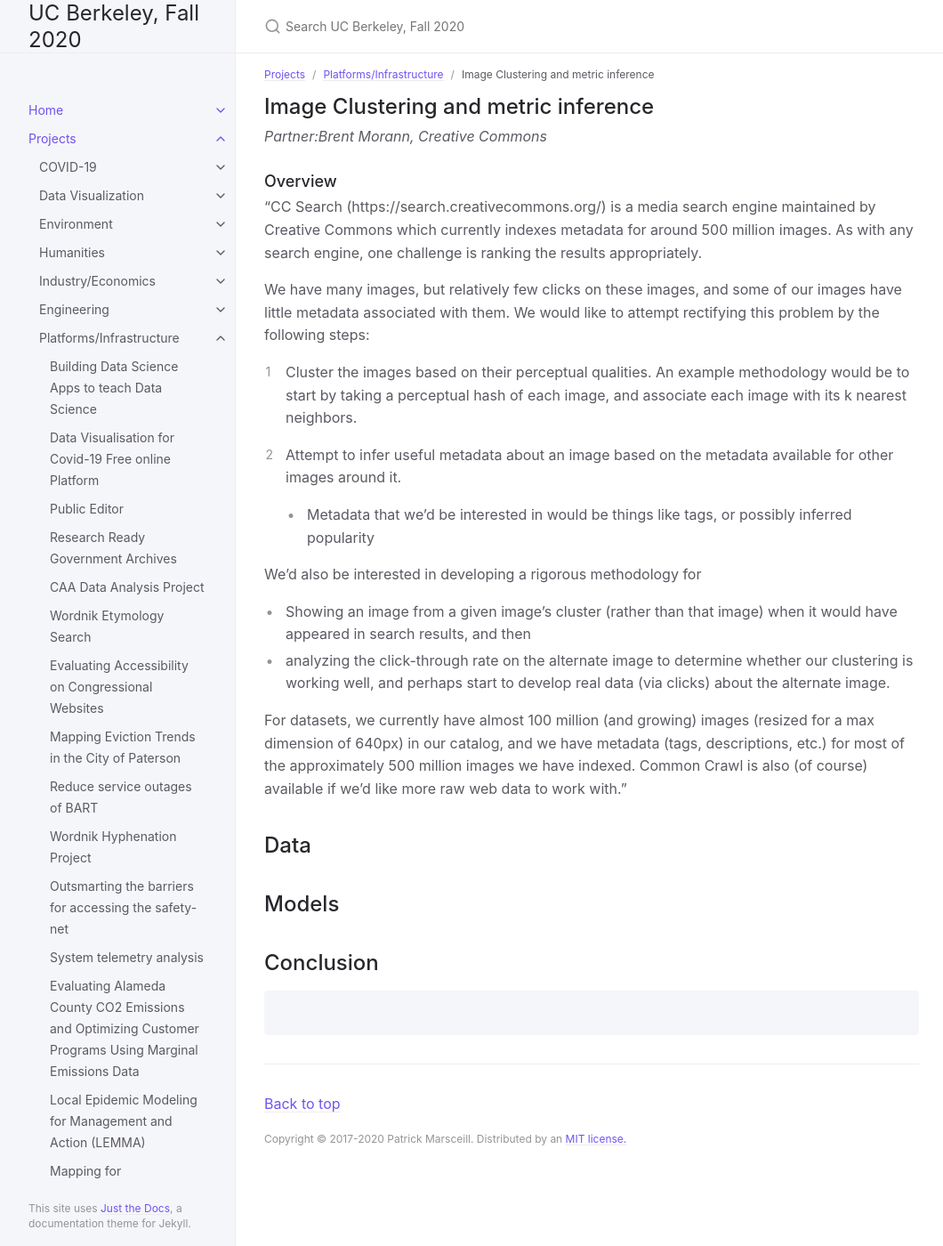
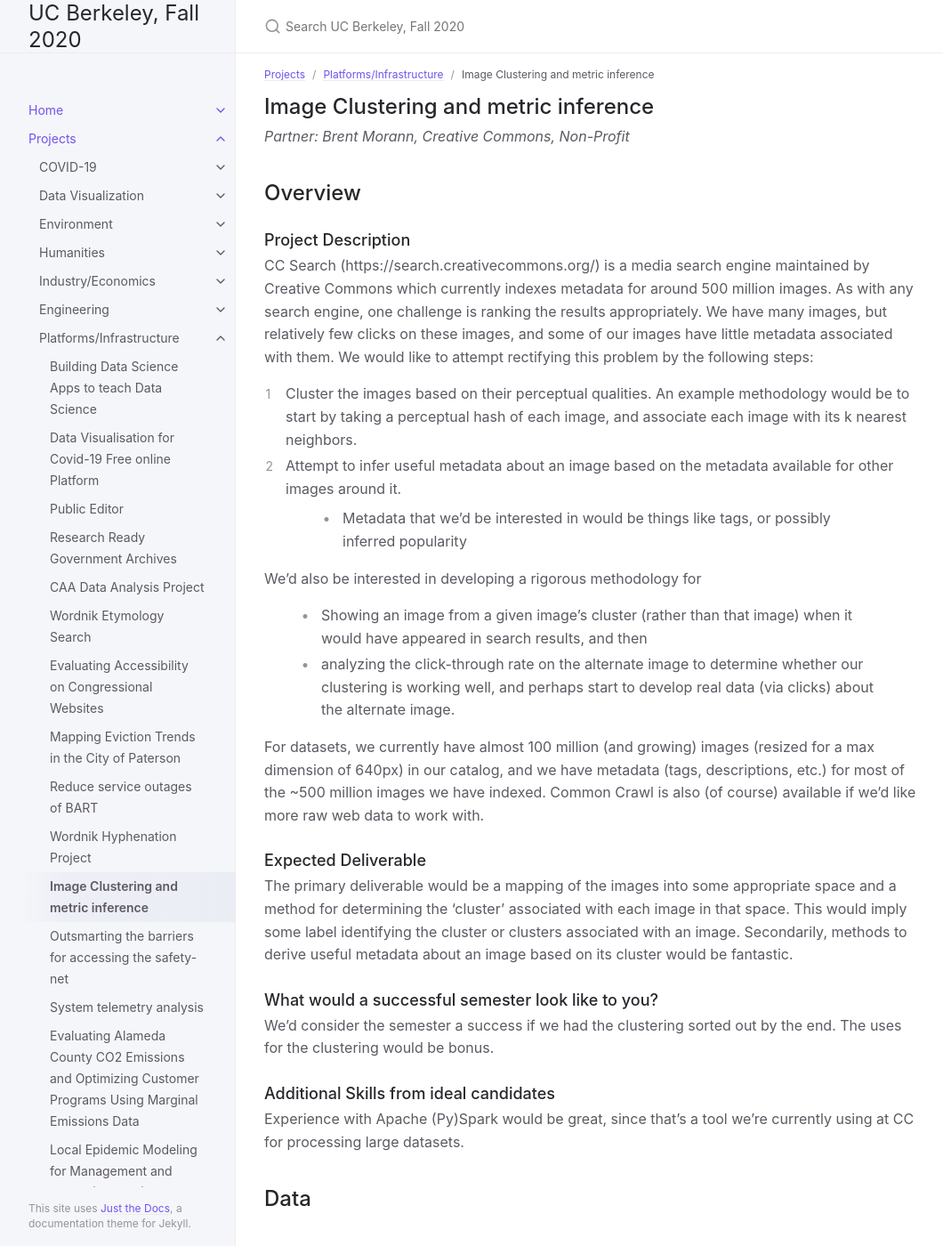
Before and after one commit to DS-Discovery/ds-discovery.github.io, a Jekyll site: the page built from Projects/Platforms:Infrastructure/Image Clustering and metric inference.md, in a window 1280 px wide and 1400 px high. Shown: the whole window at 89% size, without its empty margins (107-1167 px from the left). Built offline with Jekyll 4.4.1, drawn with Linux system fonts in a browser that asks for light colours.

Commit message:
Update Image Clustering and metric inference.md

```diff
--- a/Projects/Platforms:Infrastructure/Image Clustering and metric inference.md
+++ b/Projects/Platforms:Infrastructure/Image Clustering and metric inference.md
@@ -3,29 +3,32 @@ layout: page
 title: Image Clustering and metric inference
 parent: Platforms/Infrastructure
 grand_parent: Projects
-nav_order: 7
+nav_order: 3
 ---
 
 
 ## Image Clustering and metric inference
-*Partner:Brent Morann, Creative Commons*
+*Partner: Brent Morann, Creative Commons, Non-Profit*
 
-### Overview
-
-"CC Search (https://search.creativecommons.org/) is a media search engine maintained by Creative Commons which currently indexes metadata for around 500 million images.  As with any search engine, one challenge is ranking the results appropriately.
-
-We have many images, but relatively few clicks on these images, and some of our images have little metadata associated with them.  We would like to attempt rectifying this problem by the following steps:
-
+## Overview
+### Project Description
+CC Search (https://search.creativecommons.org/) is a media search engine maintained by Creative Commons which currently indexes metadata for around 500 million images.  As with any search engine, one challenge is ranking the results appropriately. We have many images, but relatively few clicks on these images, and some of our images have little metadata associated with them.  We would like to attempt rectifying this problem by the following steps:
 1. Cluster the images based on their perceptual qualities.  An example methodology would be to start by taking a perceptual hash of each image, and associate each image with its k nearest neighbors.
-
-2. Attempt to infer useful metadata about an image based on the metadata available for other images around it.
-  - Metadata that we’d be interested in would be things like tags, or possibly inferred popularity
+1. Attempt to infer useful metadata about an image based on the metadata available for other images around it.
+  >- Metadata that we’d be interested in would be things like tags, or possibly inferred popularity
 
 We’d also be interested in developing a rigorous methodology for
-- Showing an image from a given image’s cluster (rather than that image) when it would have appeared in search results, and then
-- analyzing the click-through rate on the alternate image to determine whether our clustering is working well, and perhaps start to develop real data (via clicks) about the alternate image.
+>- Showing an image from a given image’s cluster (rather than that image) when it would have appeared in search results, and then
+>- analyzing the click-through rate on the alternate image to determine whether our clustering is working well, and perhaps start to develop real data (via clicks) about the alternate image.
 
-For datasets, we currently have almost 100 million (and growing) images (resized for a max dimension of 640px) in our catalog, and we have metadata (tags, descriptions, etc.) for most of the approximately 500 million images we have indexed.  Common Crawl is also (of course) available if we’d like more raw web data to work with."
+For datasets, we currently have almost 100 million (and growing) images (resized for a max dimension of 640px) in our catalog, and we have metadata (tags, descriptions, etc.) for most of the ~500 million images we have indexed.  Common Crawl is also (of course) available if we’d like more raw web data to work with.
+
+### Expected Deliverable
+The primary deliverable would be a mapping of the images into some appropriate space and a method for determining the ‘cluster’ associated with each image in that space.  This would imply some label identifying the cluster or clusters associated with an image. Secondarily, methods to derive useful metadata about an image based on its cluster would be fantastic.
+### What would a successful semester look like to you?
+We’d consider the semester a success if we had the clustering sorted out by the end.  The uses for the clustering would be bonus.
+### Additional Skills from ideal candidates
+Experience with Apache (Py)Spark would be great, since that’s a tool we’re currently using at CC for processing large datasets.
 
 ## Data
 
```
